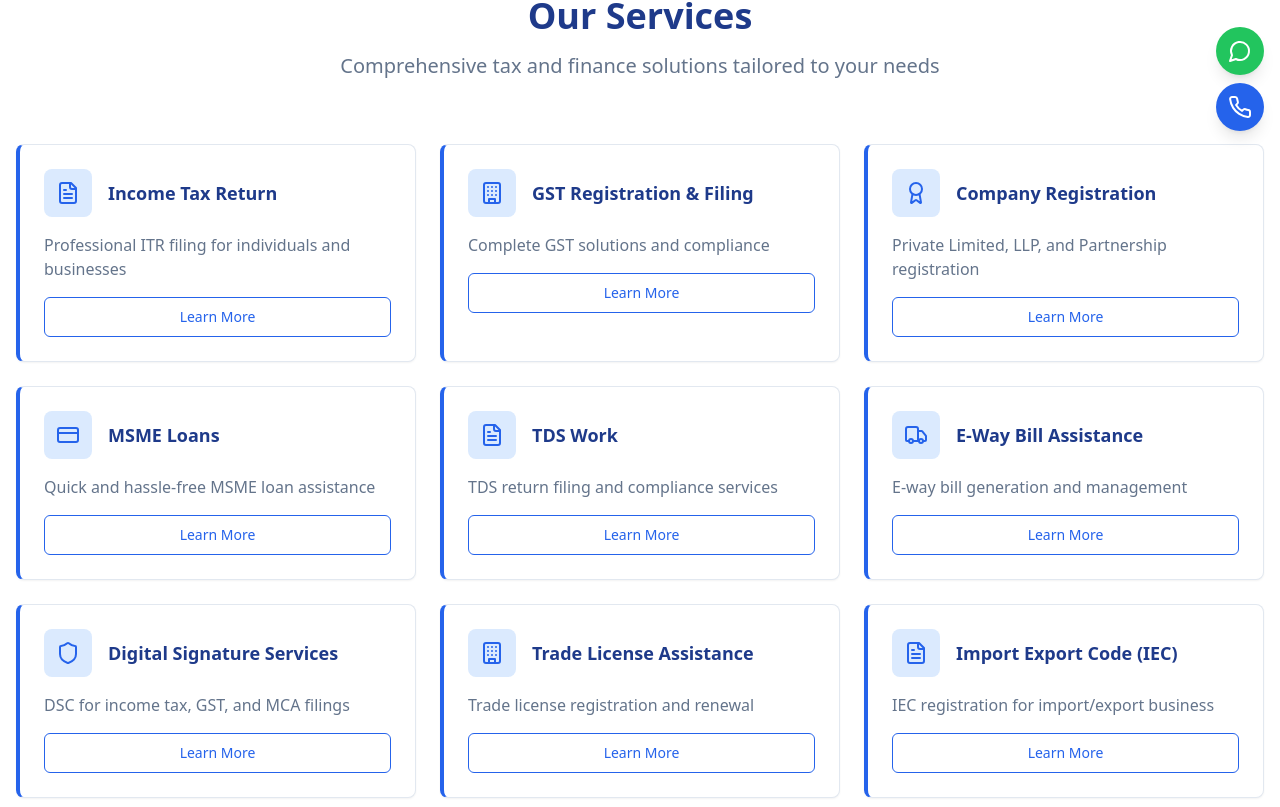
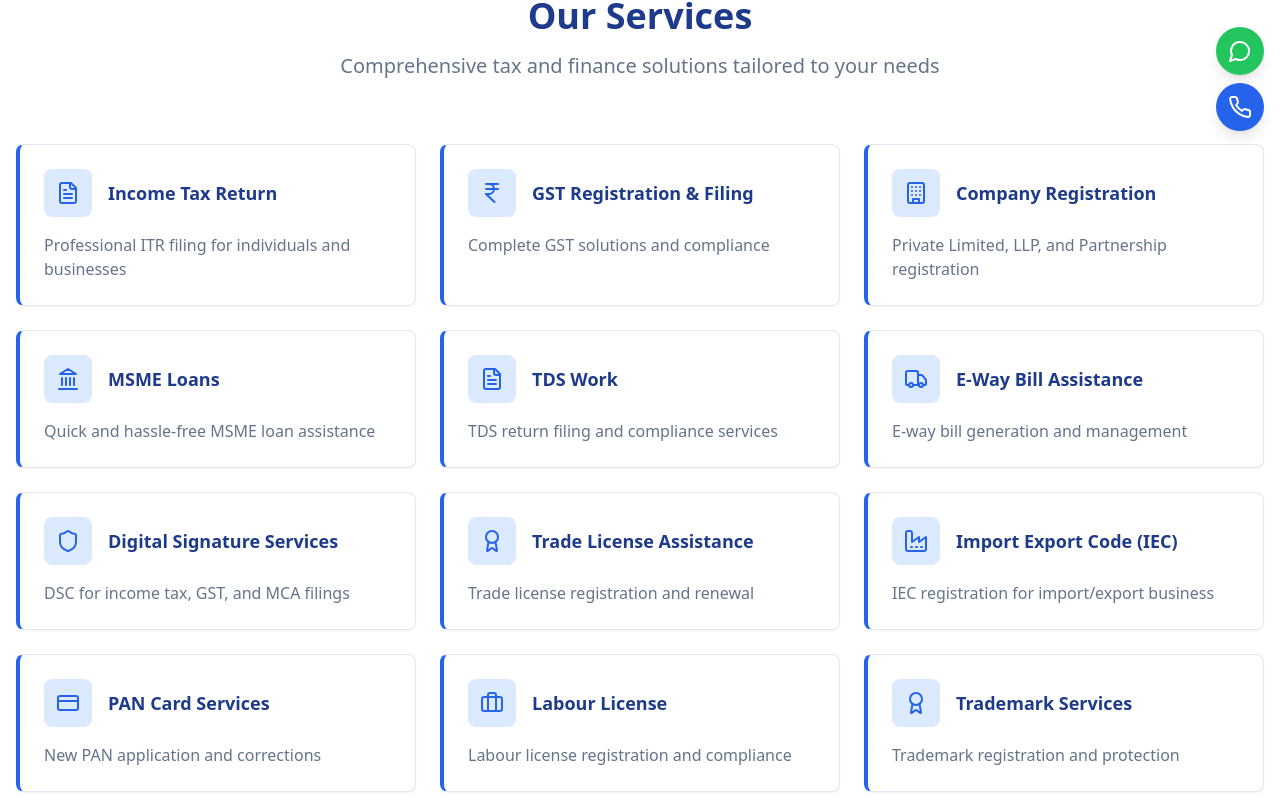
Before and after one commit to dualwarez/lodhaimperio, a React (Vite) app: page / in a window 1280 px wide. Shown: the part 653-1460 px from the top of the page. Built offline with nearby package versions, Linux system fonts and the light colour scheme.

Commit message:
Refactor: Make service cards fully clickable
- Removed "Learn More" button.
- Made the entire service card area clickable to trigger the popup.
- Updated service icons with official Indian government logos.

```diff
--- a/src/pages/Index.tsx
+++ b/src/pages/Index.tsx
@@ -1,83 +1,99 @@
-import { Phone, MessageCircle, FileText, Building, CreditCard, Truck, Shield, Award, Users, Star, CheckCircle, Mail, MapPin, Calendar, ExternalLink, X } from "lucide-react";
+import { Phone, MessageCircle, FileText, Building, CreditCard, Truck, Shield, Award, Users, Star, CheckCircle, Mail, MapPin, Calendar, ExternalLink, X, IndianRupee, Factory, Briefcase, Landmark } from "lucide-react";
 import { Button } from "@/components/ui/button";
 import { Card, CardContent } from "@/components/ui/card";
 import { Dialog, DialogContent, DialogHeader, DialogTitle, DialogTrigger } from "@/components/ui/dialog";
 import { useState } from "react";
+
 const Index = () => {
   const [selectedService, setSelectedService] = useState<string | null>(null);
-  const services = [{
+
+  const services = [
+    {
       icon: FileText,
       title: "Income Tax Return",
       description: "Professional ITR filing for individuals and businesses",
       details: "Our expert team helps you file your Income Tax Returns accurately and on time. We handle all types of ITR forms including ITR-1, ITR-2, ITR-3, ITR-4, and more. We ensure maximum refunds and compliance with latest tax laws.",
       whatsappText: "I need to discuss about Income Tax Return"
-  }, {
-    icon: Building,
+    },
+    {
+      icon: IndianRupee,
       title: "GST Registration & Filing",
       description: "Complete GST solutions and compliance",
       details: "We provide end-to-end GST services including registration, monthly/quarterly returns filing, GST reconciliation, and compliance management. Our team ensures timely filing and helps you avoid penalties.",
       whatsappText: "I need to discuss about GST Registration & Filing"
-  }, {
-    icon: Award,
+    },
+    {
+      icon: Building,
       title: "Company Registration",
       description: "Private Limited, LLP, and Partnership registration",
       details: "We assist in registering your business as Private Limited Company, LLP, Partnership, or Proprietorship. Our services include name approval, documentation, ROC filing, and obtaining all necessary certificates.",
       whatsappText: "I need to discuss about Company Registration"
-  }, {
-    icon: CreditCard,
+    },
+    {
+      icon: Landmark,
       title: "MSME Loans",
       description: "Quick and hassle-free MSME loan assistance",
       details: "Get financial support for your small business through MSME loans. We help you with loan application, documentation, and liaise with banks and financial institutions for quick approval.",
       whatsappText: "I need to discuss about MSME Loans"
-  }, {
+    },
+    {
       icon: FileText,
       title: "TDS Work",
       description: "TDS return filing and compliance services",
       details: "Complete TDS compliance including TDS deduction, monthly TDS returns filing, TDS certificates generation, and annual TDS statements. We ensure accurate TDS calculations and timely compliance.",
       whatsappText: "I need to discuss about TDS Work"
-  }, {
+    },
+    {
       icon: Truck,
       title: "E-Way Bill Assistance",
       description: "E-way bill generation and management",
       details: "Streamline your goods transportation with our E-Way Bill services. We help generate, modify, and cancel e-way bills as per GST regulations, ensuring smooth movement of goods.",
       whatsappText: "I need to discuss about E-Way Bill Assistance"
-  }, {
+    },
+    {
       icon: Shield,
       title: "Digital Signature Services",
       description: "DSC for income tax, GST, and MCA filings",
       details: "Get Class 2 and Class 3 Digital Signature Certificates for various government filings. We provide DSC for Income Tax, GST, MCA, and other regulatory compliance requirements.",
       whatsappText: "I need to discuss about Digital Signature Services"
-  }, {
-    icon: Building,
+    },
+    {
+      icon: Award,
       title: "Trade License Assistance",
       description: "Trade license registration and renewal",
       details: "Obtain trade licenses for your business operations. We assist with application preparation, documentation, and follow-up with local authorities for quick license approval and renewal.",
       whatsappText: "I need to discuss about Trade License Assistance"
-  }, {
-    icon: FileText,
+    },
+    {
+      icon: Factory,
       title: "Import Export Code (IEC)",
       description: "IEC registration for import/export business",
       details: "Start your import-export business with IEC registration. We handle the complete process including application filing, documentation, and obtaining the 10-digit IEC number from DGFT.",
       whatsappText: "I need to discuss about Import Export Code (IEC)"
-  }, {
+    },
+    {
       icon: CreditCard,
       title: "PAN Card Services",
       description: "New PAN application and corrections",
       details: "Get new PAN cards, corrections in existing PAN, duplicate PAN cards, and PAN linking services. We ensure quick processing and delivery of PAN cards with accurate information.",
       whatsappText: "I need to discuss about PAN Card Services"
-  }, {
-    icon: Users,
+    },
+    {
+      icon: Briefcase,
       title: "Labour License",
       description: "Labour license registration and compliance",
       details: "Obtain necessary labor licenses for your business including Contract Labour License, Shops & Establishment License, and Factory License. We ensure full compliance with labor laws.",
       whatsappText: "I need to discuss about Labour License"
-  }, {
+    },
+    {
       icon: Award,
       title: "Trademark Services",
       description: "Trademark registration and protection",
       details: "Protect your brand with trademark registration. Our services include trademark search, application filing, response to objections, and renewal services to safeguard your intellectual property.",
       whatsappText: "I need to discuss about Trademark Services"
-  }];
+    }
+  ];
+
   const testimonials = [{
     name: "Rajesh Sharma",
     text: "Jiya Siya Associates has been handling our company's GST and income tax for 3 years. Very professional and timely service!",
@@ -91,12 +107,15 @@ const Index = () => {
     text: "Thanks to the team for helping us with company registration and MSME loan. Great support throughout!",
     rating: 5
   }];
+
   const handleEnquireNow = (whatsappText: string) => {
     const phoneNumber = "917208241591";
     const message = encodeURIComponent(whatsappText);
     window.open(`https://wa.me/${phoneNumber}?text=${message}`, '_blank');
   };
-  return <div className="min-h-screen bg-background">
+
+  return (
+    <div className="min-h-screen bg-background">
       {/* Fixed CTA Buttons */}
       <div className="fixed bottom-4 right-4 z-50 flex flex-col gap-2">
         <a href="https://wa.me/917208241591" target="_blank" rel="noopener noreferrer" className="bg-green-500 hover:bg-green-600 text-white p-3 rounded-full shadow-lg transition-all duration-300 hover:scale-110">
@@ -165,7 +184,10 @@ const Index = () => {
             </p>
           </div>
           <div className="grid grid-cols-1 md:grid-cols-2 lg:grid-cols-3 gap-6">
-            {services.map((service, index) => <Card key={index} className="hover:shadow-lg transition-all duration-300 hover:scale-105 border-l-4 border-l-blue-600">
+            {services.map((service, index) => (
+              <Dialog key={index}>
+                <DialogTrigger asChild>
+                  <Card className="hover:shadow-lg transition-all duration-300 hover:scale-105 border-l-4 border-l-blue-600 cursor-pointer">
                     <CardContent className="p-6">
                       <div className="flex items-center mb-4">
                         <div className="bg-blue-100 p-3 rounded-lg mr-4">
@@ -173,12 +195,9 @@ const Index = () => {
                         </div>
                         <h3 className="text-lg font-semibold text-blue-900">{service.title}</h3>
                       </div>
-                  <p className="text-muted-foreground mb-4">{service.description}</p>
-                  <Dialog>
-                    <DialogTrigger asChild>
-                      <Button variant="outline" className="w-full border-blue-600 text-blue-600 hover:bg-blue-600 hover:text-white">
-                        Learn More
-                      </Button>
+                      <p className="text-muted-foreground">{service.description}</p>
+                    </CardContent>
+                  </Card>
                 </DialogTrigger>
                 <DialogContent className="max-w-md">
                   <DialogHeader>
@@ -186,15 +205,17 @@ const Index = () => {
                   </DialogHeader>
                   <div className="space-y-4">
                     <p className="text-muted-foreground">{service.details}</p>
-                        <Button onClick={() => handleEnquireNow(service.whatsappText)} className="w-full bg-green-500 hover:bg-green-600 text-white">
+                    <Button
+                      onClick={() => handleEnquireNow(service.whatsappText)}
+                      className="w-full bg-green-500 hover:bg-green-600 text-white"
+                    >
                       <MessageCircle className="mr-2 h-4 w-4" />
                       Enquire Now
                     </Button>
                   </div>
                 </DialogContent>
               </Dialog>
-                </CardContent>
-              </Card>)}
+            ))}
           </div>
         </div>
       </section>
@@ -251,7 +272,8 @@ const Index = () => {
             <p className="text-xl text-muted-foreground">Don't just take our word for it</p>
           </div>
           <div className="grid grid-cols-1 md:grid-cols-3 gap-6">
-            {testimonials.map((testimonial, index) => <Card key={index} className="hover:shadow-lg transition-all duration-300">
+            {testimonials.map((testimonial, index) => (
+              <Card key={index} className="hover:shadow-lg transition-all duration-300">
                 <CardContent className="p-6">
                   <div className="flex mb-4">
                     {[...Array(testimonial.rating)].map((_, i) => <Star key={i} className="h-5 w-5 text-yellow-400 fill-current" />)}
@@ -259,7 +281,8 @@ const Index = () => {
                   <p className="text-muted-foreground mb-4 italic">"{testimonial.text}"</p>
                   <p className="font-semibold text-blue-900">- {testimonial.name}</p>
                 </CardContent>
-              </Card>)}
+              </Card>
+            ))}
           </div>
         </div>
       </section>
@@ -329,6 +352,8 @@ const Index = () => {
           </div>
         </div>
       </footer>
-    </div>;
+    </div>
+  );
 };
+
 export default Index;
```
Lines whose indentation alone changed are shown as unchanged.
